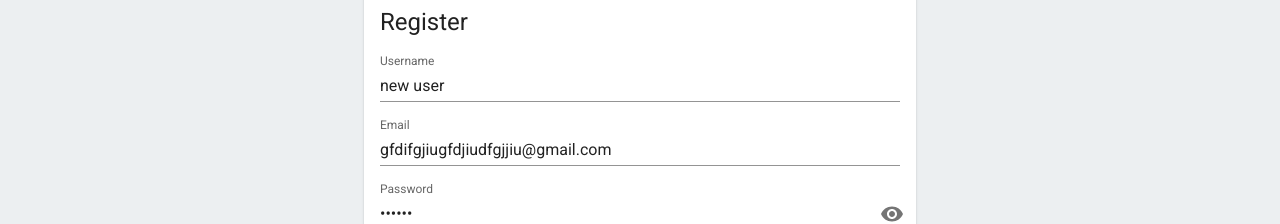
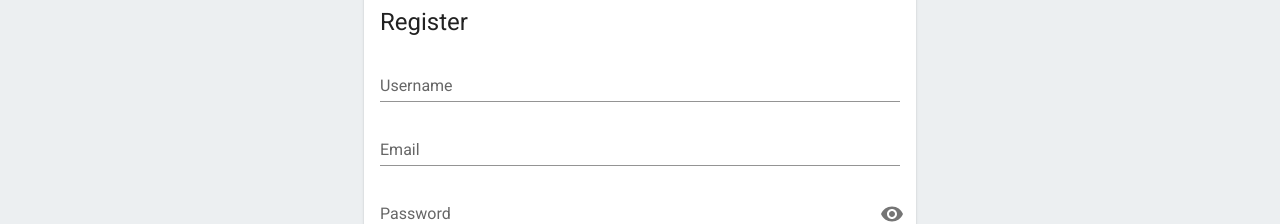
Before and after one commit to peter-peter-22/seo-blog-next, a Next.js app: page /auth/register in a window 1280 px wide. Shown: the part 138-362 px from the top of the page. Built offline with nearby package versions, Linux system fonts and the light colour scheme; no server answers; what @mui/material-nextjs would draw is missing.

Commit message:
remove developer function from register

```diff
--- a/app/auth/register/page.jsx
+++ b/app/auth/register/page.jsx
@@ -16,6 +16,7 @@ import { useSnackbar } from 'notistack';
 import { FormProvider, useForm } from 'react-hook-form';
 import { useSuccessUrl } from '../authUtilities';
 import CardActions from '@mui/material/CardActions';
+import ForgotPasswordButton from '../ForgotPasswordButton';
 
 export default function Page() {
     const { enqueueSnackbar } = useSnackbar();
@@ -24,12 +25,6 @@ export default function Page() {
 
     const methods = useForm({
         resolver: zodResolver(RegisterSchema), // Apply the zodResolver
-        defaultValues: {
-            username: "new user",
-            email: "gfdifgjiugfdjiudfgjjiu@gmail.com",
-            password: "123456",
-            confirmPassword: "123456"
-        }
     });
     const { handleSubmit, formState: { isSubmitting, errors } } = methods;
 
@@ -52,6 +47,7 @@ export default function Page() {
                             <FormTextField name="email" label="Email" fullWidth />
                             <FormPasswordField name="password" label="Password" fullWidth />
                             <FormPasswordField name="confirmPassword" label="Confirm Password" fullWidth />
+                            <ForgotPasswordButton />
                         </FieldContainer>
                     </FormProvider>
                 </CardContent>
```
